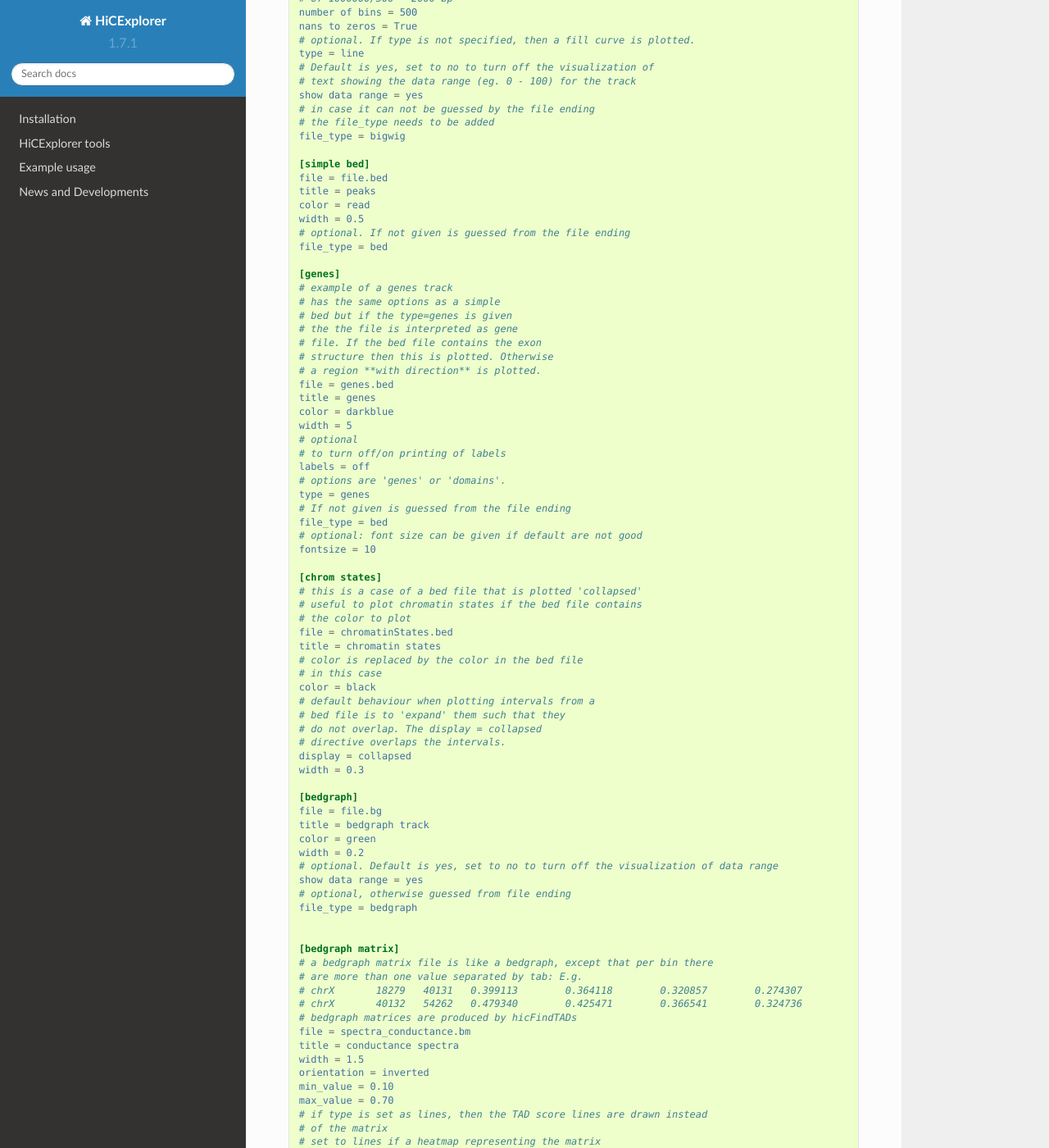
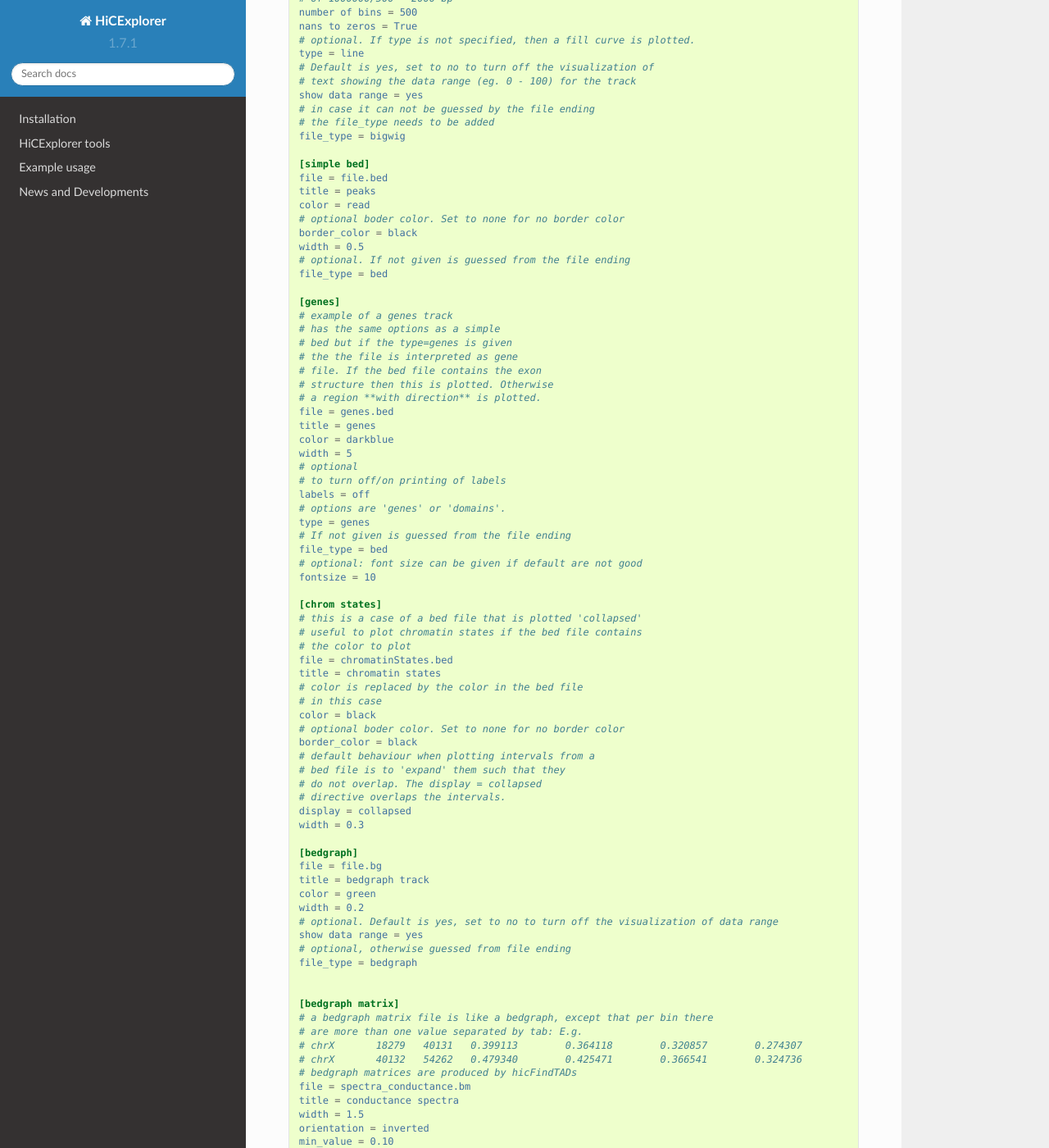
Before and after one commit to deeptools/HiCExplorer, a Sphinx documentation site: the page built from docs/content/tools/hicPlotTADs.rst, in a window 1280 px wide and 1400 px high, scrolled down 1698 px. Shown: the whole window at 82% size. Built offline with Sphinx 7.4.7 and the Read the Docs theme 2.0.0, drawn with Linux system fonts in a browser that asks for light colours.

Commit message:
added to documentation the parameter border_color

```diff
--- a/docs/content/tools/hicPlotTADs.rst
+++ b/docs/content/tools/hicPlotTADs.rst
@@ -107,6 +107,8 @@ section as `color`, `title`, etc.
    file = file.bed
    title = peaks
    color = read
+   # optional boder color. Set to none for no border color
+   border_color = black
    width = 0.5
    # optional. If not given is guessed from the file ending
    file_type = bed
@@ -142,6 +144,8 @@ section as `color`, `title`, etc.
    # color is replaced by the color in the bed file
    # in this case
    color = black
+   # optional boder color. Set to none for no border color
+   border_color = black
    # default behaviour when plotting intervals from a
    # bed file is to 'expand' them such that they
    # do not overlap. The display = collapsed
```
Also changed, not shown: 2 other files.
